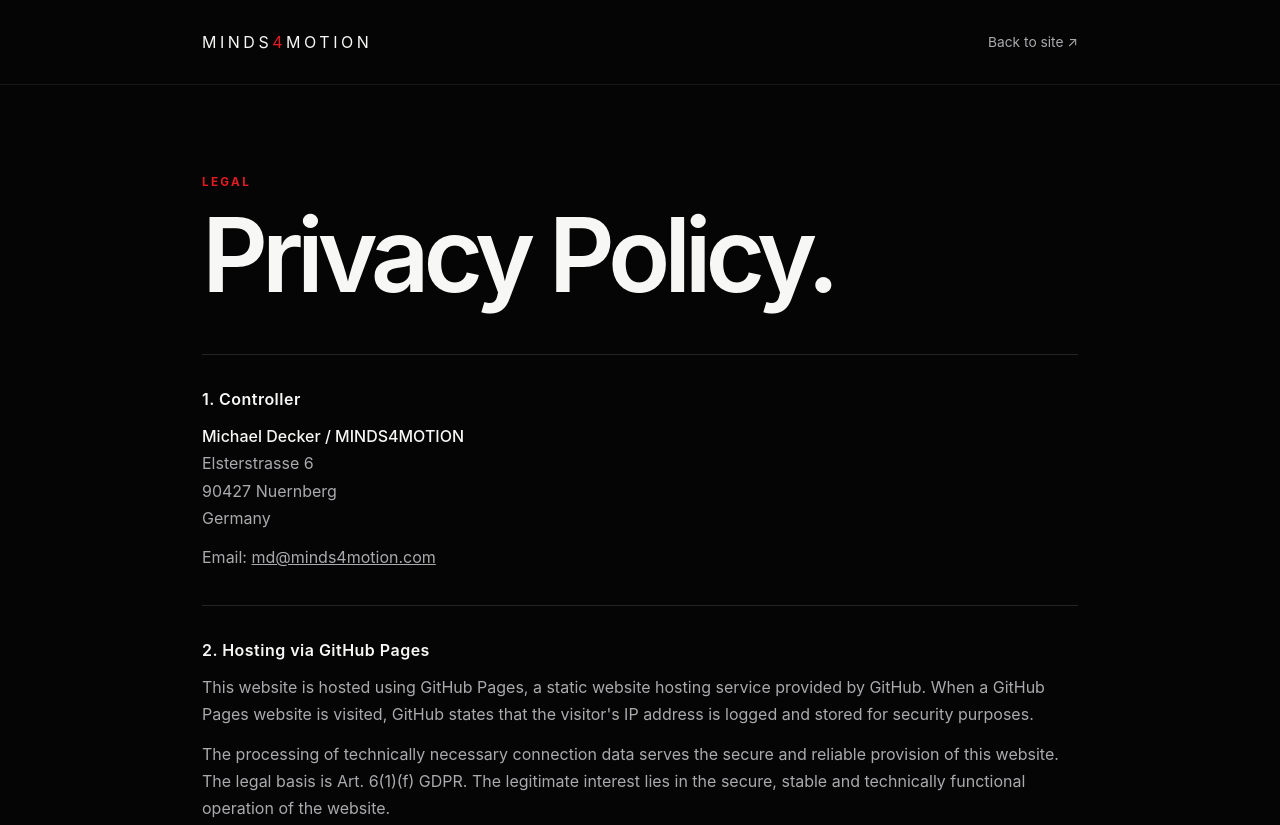
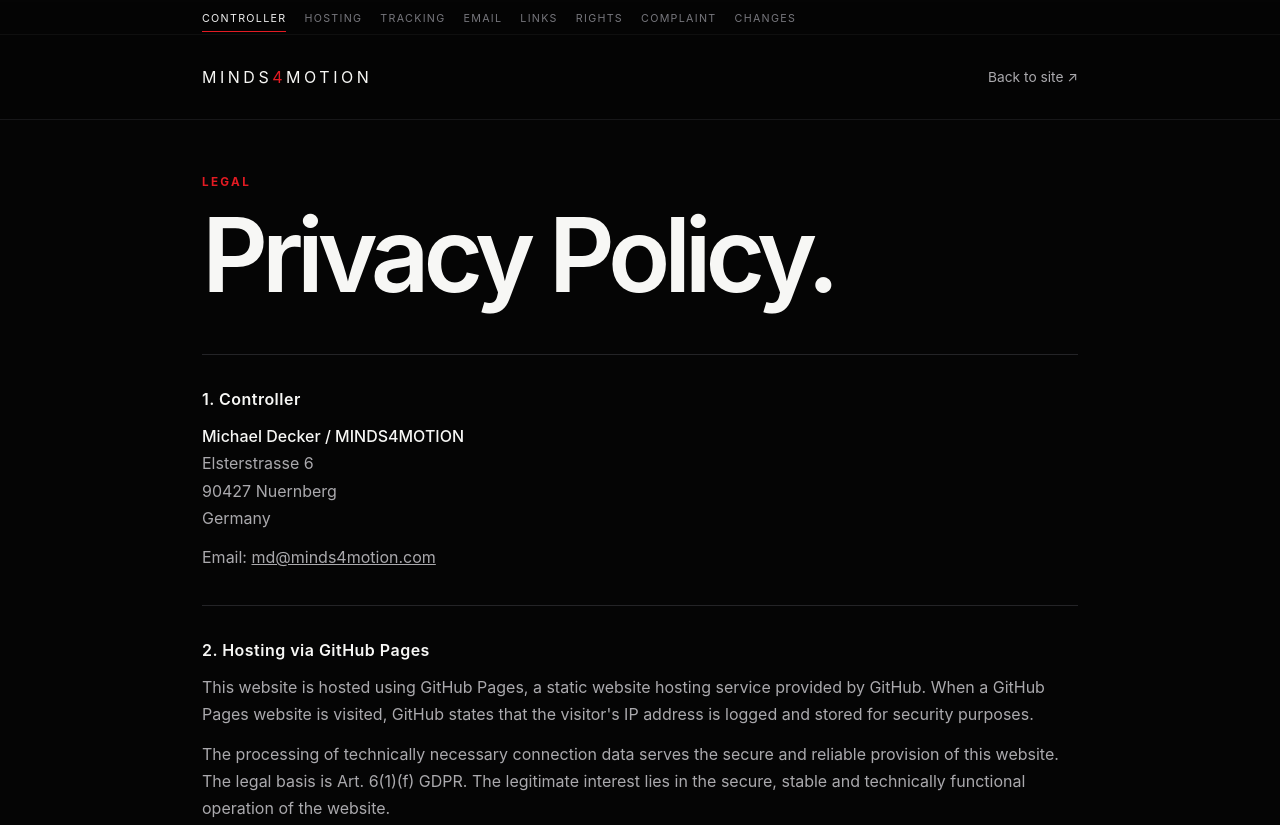
Before and after one commit to rwmt95ny9r-gif/minds4motion-website, a plain HTML site: page privacy.html in a window 1280 px wide. Shown: the top 825 px of the page. Drawn offline with Linux system fonts and the light colour scheme.

Commit message:
Add Privacy chapter nav and unified footer

```diff
--- a/privacy.html
+++ b/privacy.html
@@ -14,7 +14,16 @@
     body{margin:0;background:var(--bg);color:var(--text);font-family:Inter,ui-sans-serif,-apple-system,BlinkMacSystemFont,"Segoe UI",Arial,sans-serif;-webkit-font-smoothing:antialiased}
     a{color:inherit}
     .wrap{max-width:var(--max);margin:auto;padding:0 22px}
-    header{border-bottom:1px solid #171719}
+    .scroll-progress{position:fixed;top:0;left:0;width:100%;height:2px;z-index:80;pointer-events:none}
+    .scroll-progress span{display:block;width:0;height:100%;background:var(--accent);box-shadow:0 0 12px rgba(227,27,35,.65)}
+    .chapter-nav{position:fixed;top:2px;left:0;right:0;height:33px;z-index:75;background:rgba(5,5,5,.9);backdrop-filter:blur(16px);-webkit-backdrop-filter:blur(16px);border-bottom:1px solid rgba(255,255,255,.045)}
+    .chapter-nav-inner{height:100%;max-width:var(--max);margin:auto;padding:0 22px;display:flex;align-items:center;gap:18px;overflow-x:auto;scrollbar-width:none;white-space:nowrap}
+    .chapter-nav-inner::-webkit-scrollbar{display:none}
+    .chapter-nav a{position:relative;flex:none;color:#77777d;text-decoration:none;font-size:.67rem;letter-spacing:.12em;text-transform:uppercase}
+    .chapter-nav a::after{content:"";position:absolute;left:0;right:100%;bottom:-7px;height:1px;background:var(--accent);transition:right .22s ease}
+    .chapter-nav a.is-active{color:#f1f1f1}
+    .chapter-nav a.is-active::after{right:0}
+    header{position:sticky;top:35px;z-index:50;background:rgba(5,5,5,.88);backdrop-filter:blur(16px);-webkit-backdrop-filter:blur(16px);border-bottom:1px solid #171719}
     .nav{height:84px;display:flex;align-items:center;justify-content:space-between;gap:24px}
     .brand{font-size:1rem;letter-spacing:.22em;text-decoration:none;white-space:nowrap}
     .brand .four{color:var(--accent)}
@@ -24,7 +33,7 @@
     .eyebrow{color:var(--accent);font-size:.73rem;letter-spacing:.2em;text-transform:uppercase;font-weight:700}
     h1{font-size:clamp(3.2rem,8vw,6.4rem);line-height:.95;letter-spacing:-.06em;font-weight:560;margin:18px 0 50px}
     .legal{border-top:1px solid var(--line)}
-    section{padding:34px 0;border-bottom:1px solid var(--line)}
+    section{padding:34px 0;border-bottom:1px solid var(--line);scroll-margin-top:120px}
     h2{font-size:1rem;letter-spacing:.03em;margin:0 0 14px;font-weight:600}
     p,li{color:var(--muted);font-size:1rem;line-height:1.7}
     p{margin:0}
@@ -34,10 +43,23 @@
     .small{font-size:.86rem;color:#74747a}
     footer{padding:28px 0 42px;color:#74747a;font-size:.82rem}
     .footer-inner{display:flex;justify-content:space-between;gap:20px;flex-wrap:wrap}
-    @media(max-width:620px){.wrap{padding:0 15px}main{padding-top:62px}.nav{height:74px}}
+    @media(max-width:620px){.wrap{padding:0 15px}.chapter-nav-inner{padding:0 15px;gap:16px}main{padding-top:62px}.nav{height:74px}}
   </style>
 </head>
 <body>
+  <div class="scroll-progress" aria-hidden="true"><span id="scroll-progress-bar"></span></div>
+  <nav class="chapter-nav" aria-label="Page chapters">
+    <div class="chapter-nav-inner">
+      <a href="#controller">Controller</a>
+      <a href="#hosting">Hosting</a>
+      <a href="#tracking">Tracking</a>
+      <a href="#email">Email</a>
+      <a href="#links">Links</a>
+      <a href="#rights">Rights</a>
+      <a href="#complaint">Complaint</a>
+      <a href="#changes">Changes</a>
+    </div>
+  </nav>
   <header>
     <div class="wrap nav">
       <a class="brand" href="index.html" aria-label="Back to MINDS4MOTION">MINDS<span class="four">4</span>MOTION</a>
@@ -51,7 +73,7 @@
       <h1>Privacy Policy.</h1>
 
       <div class="legal">
-        <section>
+        <section id="controller">
           <h2>1. Controller</h2>
           <p><strong>Michael Decker / MINDS4MOTION</strong><br>
           Elsterstrasse 6<br>
@@ -60,30 +82,30 @@
           <p>Email: <a id="privacy-email" href="#" rel="nofollow">Show email address</a></p>
         </section>
 
-        <section>
+        <section id="hosting">
           <h2>2. Hosting via GitHub Pages</h2>
           <p>This website is hosted using GitHub Pages, a static website hosting service provided by GitHub. When a GitHub Pages website is visited, GitHub states that the visitor's IP address is logged and stored for security purposes.</p>
           <p>The processing of technically necessary connection data serves the secure and reliable provision of this website. The legal basis is Art. 6(1)(f) GDPR. The legitimate interest lies in the secure, stable and technically functional operation of the website.</p>
           <p>Further information on data processing by GitHub is available in GitHub's privacy information.</p>
         </section>
 
-        <section>
+        <section id="tracking">
           <h2>3. No analytics, tracking or advertising cookies</h2>
           <p>MINDS4MOTION does not use its own web analytics, advertising tracking, profiling or marketing pixels. No consent-management platform is used because the website currently does not intentionally set non-essential cookies or use comparable tracking technologies.</p>
         </section>
 
-        <section>
+        <section id="email">
           <h2>4. Contact by email</h2>
           <p>If you contact MINDS4MOTION by email, the information you provide is processed for the purpose of handling and responding to your message.</p>
           <p>Depending on the content of the request, the legal basis is Art. 6(1)(b) GDPR where the communication relates to a contract or pre-contractual measures, or Art. 6(1)(f) GDPR for other legitimate communication. Data is deleted when it is no longer required for the purpose of the correspondence, subject to statutory retention obligations.</p>
         </section>
 
-        <section>
+        <section id="links">
           <h2>5. External links</h2>
           <p>This website contains links to external services, including Instagram. Data is not transmitted to those external services merely because such a link is displayed. A connection to the external provider is established only when you actively follow the link. The privacy policies of the respective providers then apply.</p>
         </section>
 
-        <section>
+        <section id="rights">
           <h2>6. Your rights</h2>
           <p>Subject to the applicable legal requirements, you have in particular the right to:</p>
           <ul>
@@ -96,7 +118,7 @@
           </ul>
         </section>
 
-        <section>
+        <section id="complaint">
           <h2>7. Right to lodge a complaint</h2>
           <p>You have the right to lodge a complaint with a data protection supervisory authority. The supervisory authority responsible for private-sector organisations in Bavaria is:</p>
           <p><strong>Bayerisches Landesamt für Datenschutzaufsicht (BayLDA)</strong><br>
@@ -105,7 +127,7 @@
           Germany</p>
         </section>
 
-        <section>
+        <section id="changes">
           <h2>8. Changes to this Privacy Policy</h2>
           <p>This Privacy Policy may be updated if the website, the services used or the legal requirements change. The current version is the version published on this page.</p>
           <p class="small">Last updated: 19 November 2026</p>
@@ -117,12 +139,36 @@
   <footer>
     <div class="wrap footer-inner">
       <span>© <span id="year">2026</span> MINDS4MOTION</span>
-      <span><a href="imprint.html">Imprint</a> · Privacy</span>
+      <span>#justcreative · No tracking · No cookies · <a href="imprint.html">Imprint</a> · <a href="privacy.html">Privacy</a></span>
     </div>
   </footer>
 
   <script>
     document.getElementById('year').textContent = new Date().getFullYear();
+    const progressBar = document.getElementById('scroll-progress-bar');
+    const chapterLinks = [...document.querySelectorAll('.chapter-nav a')];
+    const chapterSections = chapterLinks.map(link => document.querySelector(link.getAttribute('href'))).filter(Boolean);
+
+    function updateLegalScroll() {
+      const scrollTop = window.scrollY || document.documentElement.scrollTop;
+      const scrollable = document.documentElement.scrollHeight - window.innerHeight;
+      progressBar.style.width = (scrollable > 0 ? Math.min(100, Math.max(0, scrollTop / scrollable * 100)) : 0) + '%';
+    }
+
+    if ('IntersectionObserver' in window) {
+      const chapterObserver = new IntersectionObserver(entries => {
+        entries.forEach(entry => {
+          if (!entry.isIntersecting) return;
+          chapterLinks.forEach(link => link.classList.toggle('is-active', link.getAttribute('href') === '#' + entry.target.id));
+          const active = chapterLinks.find(link => link.getAttribute('href') === '#' + entry.target.id);
+          if (active) active.scrollIntoView({behavior:'smooth',block:'nearest',inline:'center'});
+        });
+      }, {rootMargin:'-30% 0px -60% 0px',threshold:0});
+      chapterSections.forEach(section => chapterObserver.observe(section));
+    }
+
+    updateLegalScroll();
+    window.addEventListener('scroll', updateLegalScroll, {passive:true});
     (function () {
       const target = document.getElementById('privacy-email');
       const user = ['m','d'].join('');
```
